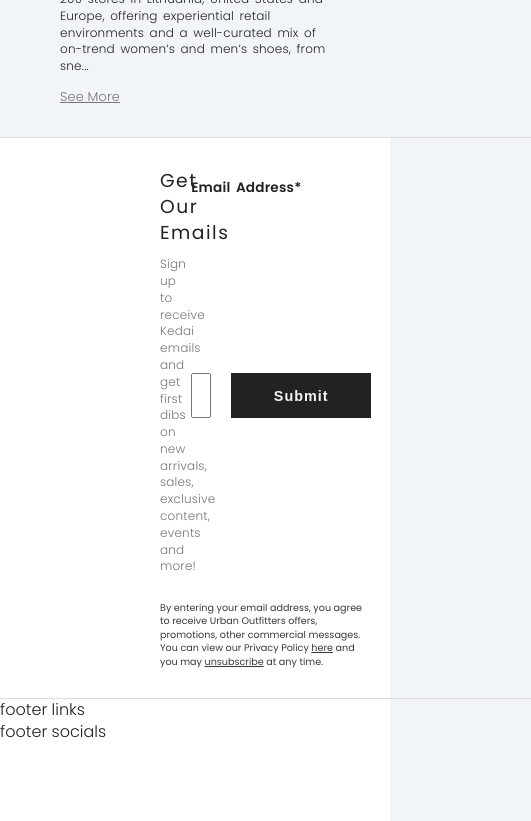
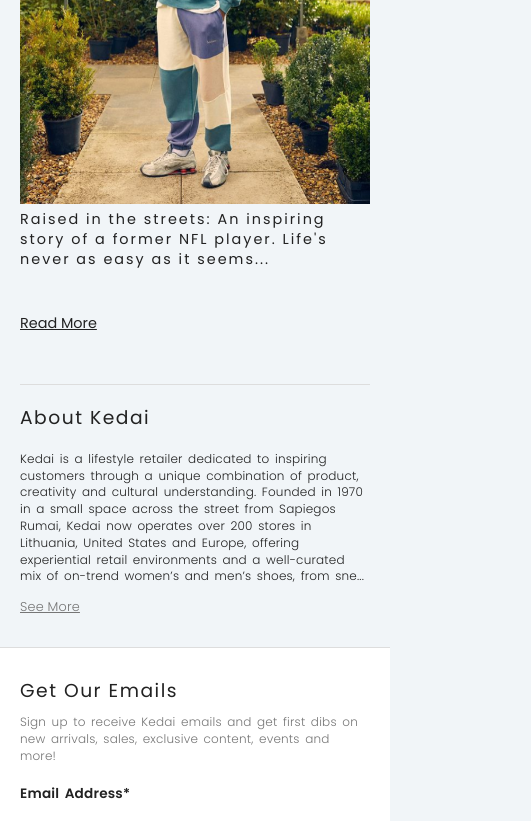
Before and after one commit to KristijonasJurk/React_Kedai, a React (Create React App) app: page / in a window 390 px wide. Shown: the part 4940-5761 px from the top of the page, 531 px wide, since content can reach past the window. Built offline with nearby package versions, Linux system fonts and the light colour scheme.

Commit message:
added responsive design to newsletter

```diff
--- a/src/css/home/_home.scss
+++ b/src/css/home/_home.scss
@@ -169,7 +169,7 @@ footer {
   grid-row: 1/2;
   border-top: 1px solid var(--grey);
   border-bottom: 1px solid var(--grey);
-  padding: 30px 160px;
+  padding: 30px 120px;
   display: grid;
   grid-template-columns: repeat(2, 1fr);
   grid-template-rows: auto auto;
@@ -181,14 +181,14 @@ footer {
     grid-template-rows: auto auto;
     h3 {
       grid-row: 1/2;
-      grid-column: 1/4;
+      grid-column: 1/5;
       font-weight: 400;
       letter-spacing: 1.5px;
       margin: 0%;
     }
     p {
       grid-row: 2/3;
-      grid-column: 1/4;
+      grid-column: 1/5;
       font-weight: 300;
       letter-spacing: 0.2px;
       word-spacing: 2px;
@@ -198,13 +198,13 @@ footer {
     }
   }
   form {
-    padding-left: 8vw;
     grid-column: 2/3;
     grid-row: 1/2;
     display: grid;
     grid-template-columns: repeat(3, 1fr);
     grid-template-rows: auto auto;
-    grid-column-gap: 20px;
+    grid-column-gap: 10px;
+    justify-items: start;
     label {
       grid-column: 1/4;
       grid-row: 1/2;
@@ -218,6 +218,7 @@ footer {
       grid-column: 1/3;
       grid-row: 2/2;
       height: 45px;
+      width: 100%;
     }
     button {
       grid-column: 3/4;
@@ -247,4 +248,59 @@ footer {
     }
   }
 }
-// TODO RESPONSIVE DESIGN OF NEWSLETTER
+@media only screen and (max-width: 1000px) {
+  .newsletter {
+    padding: 30px 60px;
+    grid-template-rows: auto auto auto;
+    .newsletter-text-container {
+      grid-column: 1/4;
+      grid-row: 1/2;
+    }
+    form {
+      grid-column: 1/4;
+      grid-row: 2/3;
+      label {
+        grid-column: 1/4;
+        grid-row: 1/2;
+        margin: 10px 0;
+      }
+      input {
+        grid-column: 1/3;
+        grid-row: 2/2;
+        width: 100%;
+      }
+      button {
+        grid-column: 3/4;
+        grid-row: 2/2;
+        width: 100%;
+      }
+    }
+    .newsletter-policy {
+      grid-row: 3/4;
+      grid-column: 1/4;
+    }
+  }
+}
+@media only screen and (max-width: 600px) {
+  .newsletter {
+    padding: 30px 20px;
+    form {
+      grid-template-columns: repeat(1, 1fr);
+      grid-template-rows: auto auto auto;
+      grid-column-gap: 0px;
+      grid-row-gap: 10px;
+      input {
+        grid-column: 1/2;
+        grid-row: 2/2;
+      }
+      button {
+        grid-column: 1/2;
+        grid-row: 3/4;
+      }
+    }
+    .newsletter-policy {
+      grid-row: 3/4;
+      grid-column: 1/4;
+    }
+  }
+}
--- a/src/css/main.css
+++ b/src/css/main.css
@@ -814,7 +814,7 @@ footer {
   grid-row: 1/2;
   border-top: 1px solid var(--grey);
   border-bottom: 1px solid var(--grey);
-  padding: 30px 160px;
+  padding: 30px 120px;
   display: -ms-grid;
   display: grid;
   -ms-grid-columns: (1fr)[2];
@@ -843,8 +843,8 @@ footer {
   -ms-grid-row-span: 1;
   grid-row: 1/2;
   -ms-grid-column: 1;
-  -ms-grid-column-span: 3;
-  grid-column: 1/4;
+  -ms-grid-column-span: 4;
+  grid-column: 1/5;
   font-weight: 400;
   letter-spacing: 1.5px;
   margin: 0%;
@@ -855,8 +855,8 @@ footer {
   -ms-grid-row-span: 1;
   grid-row: 2/3;
   -ms-grid-column: 1;
-  -ms-grid-column-span: 3;
-  grid-column: 1/4;
+  -ms-grid-column-span: 4;
+  grid-column: 1/5;
   font-weight: 300;
   letter-spacing: 0.2px;
   word-spacing: 2px;
@@ -866,7 +866,6 @@ footer {
 }
 
 .newsletter form {
-  padding-left: 8vw;
   -ms-grid-column: 2;
   -ms-grid-column-span: 1;
   grid-column: 2/3;
@@ -879,7 +878,8 @@ footer {
       grid-template-columns: repeat(3, 1fr);
   -ms-grid-rows: auto auto;
       grid-template-rows: auto auto;
-  grid-column-gap: 20px;
+  grid-column-gap: 10px;
+  justify-items: start;
 }
 
 .newsletter form label {
@@ -903,6 +903,7 @@ footer {
   -ms-grid-row: 2;
   grid-row: 2/2;
   height: 45px;
+  width: 100%;
 }
 
 .newsletter form button {
@@ -940,6 +941,100 @@ footer {
 
 .newsletter .newsletter-policy span {
   text-decoration: underline;
+}
+
+@media only screen and (max-width: 1000px) {
+  .newsletter {
+    padding: 30px 60px;
+    -ms-grid-rows: auto auto auto;
+        grid-template-rows: auto auto auto;
+  }
+  .newsletter .newsletter-text-container {
+    -ms-grid-column: 1;
+    -ms-grid-column-span: 3;
+    grid-column: 1/4;
+    -ms-grid-row: 1;
+    -ms-grid-row-span: 1;
+    grid-row: 1/2;
+  }
+  .newsletter form {
+    -ms-grid-column: 1;
+    -ms-grid-column-span: 3;
+    grid-column: 1/4;
+    -ms-grid-row: 2;
+    -ms-grid-row-span: 1;
+    grid-row: 2/3;
+  }
+  .newsletter form label {
+    -ms-grid-column: 1;
+    -ms-grid-column-span: 3;
+    grid-column: 1/4;
+    -ms-grid-row: 1;
+    -ms-grid-row-span: 1;
+    grid-row: 1/2;
+    margin: 10px 0;
+  }
+  .newsletter form input {
+    -ms-grid-column: 1;
+    -ms-grid-column-span: 2;
+    grid-column: 1/3;
+    -ms-grid-row: 2;
+    grid-row: 2/2;
+    width: 100%;
+  }
+  .newsletter form button {
+    -ms-grid-column: 3;
+    -ms-grid-column-span: 1;
+    grid-column: 3/4;
+    -ms-grid-row: 2;
+    grid-row: 2/2;
+    width: 100%;
+  }
+  .newsletter .newsletter-policy {
+    -ms-grid-row: 3;
+    -ms-grid-row-span: 1;
+    grid-row: 3/4;
+    -ms-grid-column: 1;
+    -ms-grid-column-span: 3;
+    grid-column: 1/4;
+  }
+}
+
+@media only screen and (max-width: 600px) {
+  .newsletter {
+    padding: 30px 20px;
+  }
+  .newsletter form {
+    -ms-grid-columns: (1fr)[1];
+        grid-template-columns: repeat(1, 1fr);
+    -ms-grid-rows: auto auto auto;
+        grid-template-rows: auto auto auto;
+    grid-column-gap: 0px;
+    grid-row-gap: 10px;
+  }
+  .newsletter form input {
+    -ms-grid-column: 1;
+    -ms-grid-column-span: 1;
+    grid-column: 1/2;
+    -ms-grid-row: 2;
+    grid-row: 2/2;
+  }
+  .newsletter form button {
+    -ms-grid-column: 1;
+    -ms-grid-column-span: 1;
+    grid-column: 1/2;
+    -ms-grid-row: 3;
+    -ms-grid-row-span: 1;
+    grid-row: 3/4;
+  }
+  .newsletter .newsletter-policy {
+    -ms-grid-row: 3;
+    -ms-grid-row-span: 1;
+    grid-row: 3/4;
+    -ms-grid-column: 1;
+    -ms-grid-column-span: 3;
+    grid-column: 1/4;
+  }
 }
 
 :root {
@@ -1016,4 +1111,10 @@ img {
 .main {
   padding: 0 60px;
 }
+
+@media only screen and (max-width: 600px) {
+  .main {
+    padding: 0 20px;
+  }
+}
 /*# sourceMappingURL=main.css.map */
--- a/src/css/main.scss
+++ b/src/css/main.scss
@@ -74,3 +74,8 @@ img {
 .main {
   padding: 0 60px;
 }
+@media only screen and (max-width: 600px) {
+  .main {
+    padding: 0 20px;
+  }
+}
```
Also changed, not shown: 1 other file (tests, documents, lock files or other folders).
